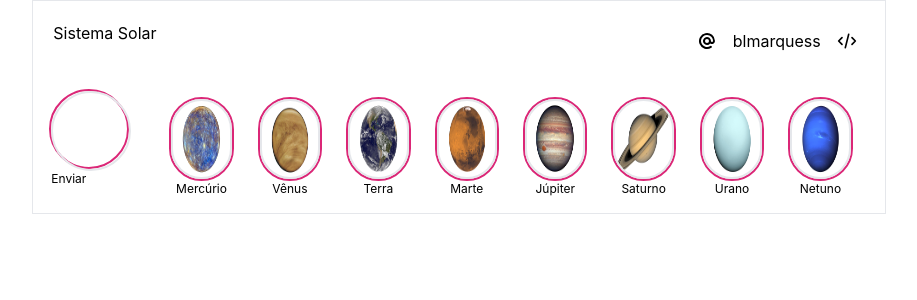
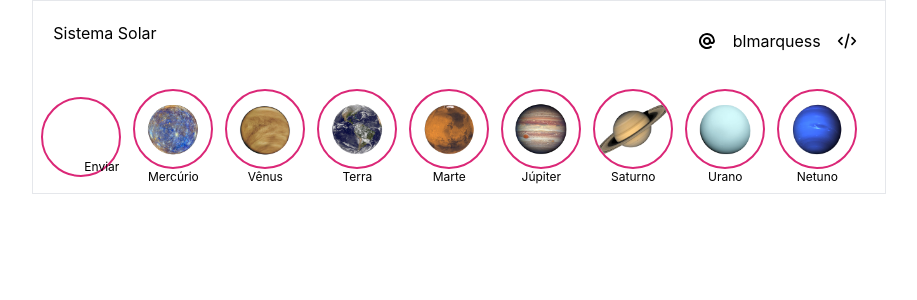
Before and after one commit to blmarquess/solar-system, a React (Create React App) app: page / in a window 1280 px wide. Shown: the top 300 px of the page, without its empty margins (181-1098 px from the left). Built offline with nearby package versions, Linux system fonts and the light colour scheme.

Commit message:
Fix: Story Bar topo

```diff
--- a/src/App.js
+++ b/src/App.js
@@ -1,6 +1,6 @@
 import './App.css';
 import './index.css';
-import Header from './components/Header'
+import Header from './components/Header';
 import StoriBar from './components/StoriBar';
 
 function App() {
@@ -8,15 +8,14 @@ function App() {
     <>
       <div className="border w-2/3 m-auto grid-cols-1 lg:grid-cols-2 ">
           <Header />
-        <div className="lg:min-h-screen lg:flex-grow lg:items-start sm:p12 contents shadow-sm overflow-x-auto .." >
-        <div className="flex flex-grow px-4 py-2 m-l-t-2 space-x-6 overflow-x-hide ">
-          <div className="border-2 rounded-full border-pink-600 w-20 h-20 lg:flex-grow items-center">
-            <div className="w-20 h-20 rounded-full border-2">
+        <div className="lg:min-h-screen lg:flex-grow lg:items-start sm:p12 contents shadow-sm self-center justify-items-center" >
+          <div className="flex items-center justify-items-center p-2 overflow-x-hidden ">
+            <div className="border-2 rounded-full border-pink-600 w-20 h-20 flex flex-column items-start self-center justify-items-center">
+                <div className="w-20 h-20 flex items-center justify-items-center self-baseline"></div>
+                <span className="text-xs flex items-end self-end justify-items-center"> Enviar </span>
             </div>
-              <span className="text-xs items-center flex justify-items-center"> Enviar </span>
+            <StoriBar />
           </div>
-        <StoriBar />
-        </div>
 
         </div>
       </div>
--- a/src/components/StoriBar.jsx
+++ b/src/components/StoriBar.jsx
@@ -2,8 +2,12 @@ import React from "react";
 import Stories from "./Stories";
 import data from "../data/planets";
 
-export default () => (
-  <div className="flex flex-grow px-4 py-2 m-l-t-2 space-x-6 overflow-x-auto">
-      { data.map((item) => <Stories srcImage={item.image} name={item.name} />) }
-  </div>
-)
+export default class StoriBar extends React.Component {
+  render() {
+    return (
+      <div className="flex flex-grow space-x-3 px-3">
+        {data.map((item) => <Stories srcImage={item.image} name={item.name} />)}
+      </div>
+    )
+  }
+}
--- a/src/components/Stories.jsx
+++ b/src/components/Stories.jsx
@@ -1,13 +1,13 @@
 import React from 'react';
 import PropTypes from 'prop-types';
 
-export default class Stories extends React.PureComponent {
+export default class Stories extends React.Component {
   render() {
     const { srcImage, name } = this.props;
     return (
-      <div className="text-center text-xs  overflow-hidden">
-        <div className="border-2 rounded-full border-pink-600">
-        <img src={srcImage} className="w-20 h-20 rounded-full border-2" alt="Stories" />
+      <div className="text-center text-xs overflow-hidden">
+        <div className="border-2 rounded-full border-pink-600 w-20 h-20 flex items-center overflow-hidden overscroll-x-contain">
+        <img src={srcImage} className="w-full" alt="Stories" />
         </div>
         <span>{ name }</span>
       </div>
```
Also changed, not shown: src/components/Header.jsx (+6 -2 lines).
